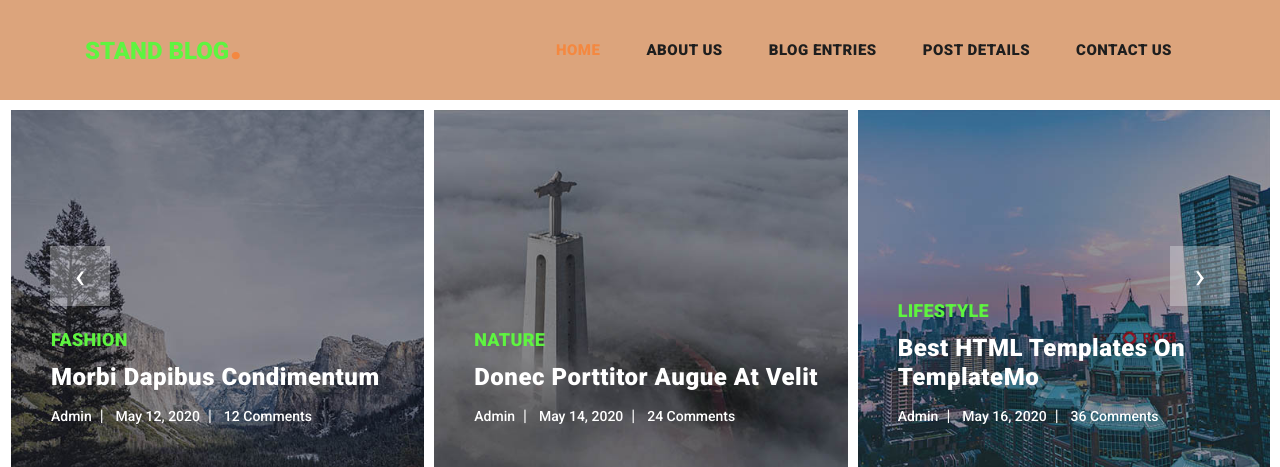
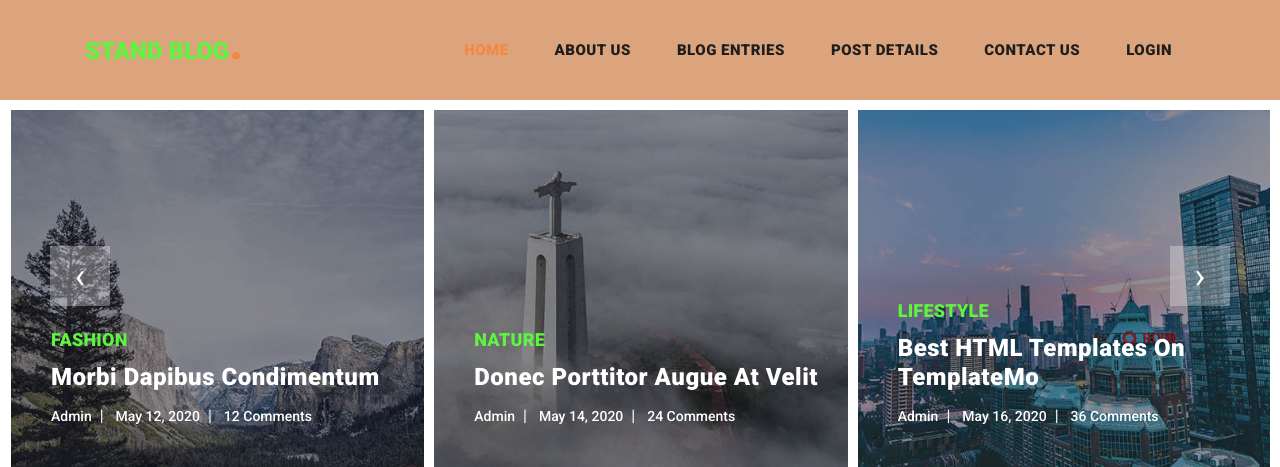
Before and after one commit to alipourfereydoon/personal_website_resume_django, a Django app: page / in a window 1280 px wide. Shown: the top 467 px of the page. Run offline with Django 5.2, Linux system fonts and the light colour scheme; some libraries are stand-ins or nearby versions.

Commit message:
complete the login process

```diff
--- a/account/urls.py
+++ b/account/urls.py
@@ -1,6 +1,8 @@
 from django.urls import path
 from . import views
 
+
+app_name = 'account'
 urlpatterns = [
-    path('login',views.user_login)
+    path('login',views.user_login, name='login-user')
 ]
--- a/account/views.py
+++ b/account/views.py
@@ -2,6 +2,8 @@ from django.shortcuts import render,redirect
 from django.contrib.auth import login,authenticate
 
 def user_login(request):
+    if request.user.is_authenticated == True:
+        return redirect('/')
     if request.method == "POST":
         username = request.POST.get('username')
         password = request.POST.get('password')
--- a/home_app/templates/home_app/index.html
+++ b/home_app/templates/home_app/index.html
@@ -68,6 +68,14 @@ https://templatemo.com/tm-551-stand-blog
               </li>
               <li class="nav-item">
                 <a class="nav-link" href="contact.html">Contact Us</a>
+              </li>
+              <li class="nav-item">
+                {% if request.user.is_authenticated %}
+                 <a class="nav-link" href="">{{request.user.first_name}}-{{request.user.last_name}}</a>
+                 {% else %}
+                 <a class="nav-link" href="/login">login</a>
+                {% endif %}
+
               </li>
             </ul>
           </div>
```
Also changed, not shown: db.sqlite3.
